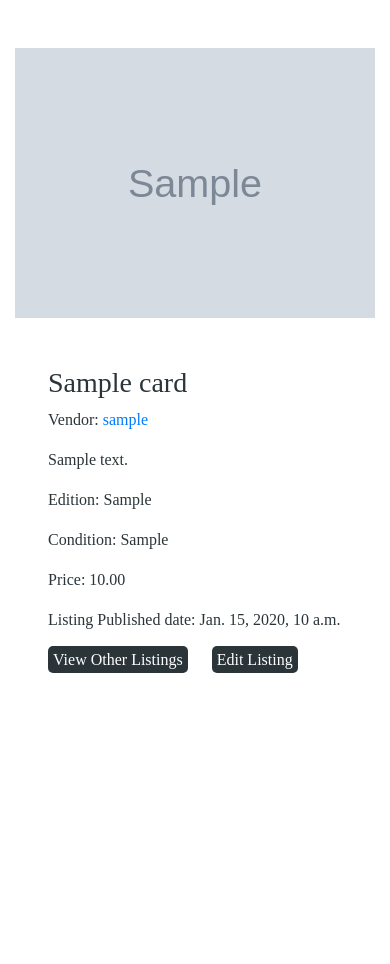
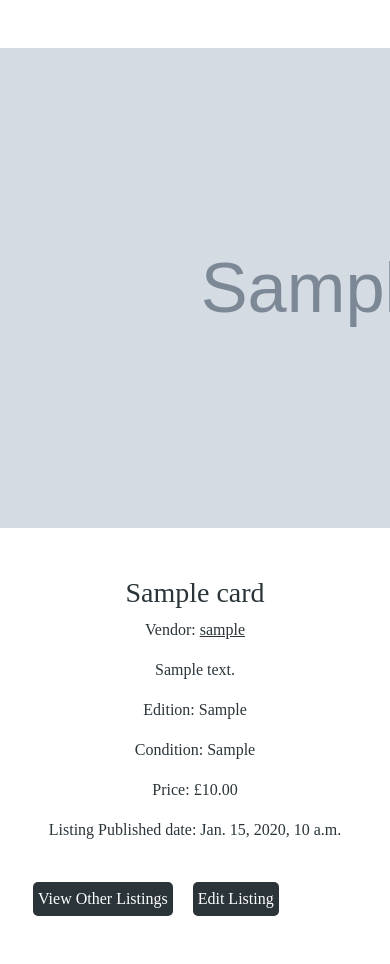
Before and after one commit to DanielJMaia/magic-market-project, a Django app: page /home/1/ in a window 390 px wide; the page is wider, and only the part inside the window is pictured. Shown: the part 56-1020 px from the top of that part. Before the commit the page ends 729 px from the top of that part, so only its background shows below. Run offline with Django 3.2, Linux system fonts and the light colour scheme; tables that the repository leaves empty hold one stand-in row (values such as "Sample post"); grey boxes marked "Sample" are stand-in pictures; some libraries are stand-ins or nearby versions.

Commit message:
added some custom css classes

```diff
--- a/cards/templates/cardinformation.html
+++ b/cards/templates/cardinformation.html
@@ -3,19 +3,21 @@
 <div class="container">
 	<div class="row pt-5">
 		{% if card.image %}
-		<img class="col-sm-12 col-md-8 card-page-image" id="{{card.id}}" src="/media/{{ card.image }}">
+		<img class="card-image margin-center" id="{{card.id}}" src="/media/{{ card.image }}">
         {% endif %}
-		<div class="col-sm-12 col-md-4 p-5 center-small">
+		<div class="col-sm-12 col-md-6 p-5 center-small">
 			<h3>{{ card.card_title }}</h3>
-			<p>Vendor: <a class="underline-link" href="{% url 'view_profile' card.user.id %}">{{ card.user.username }}</a></p>
+			<p>Vendor: <a class="underline-link"
+					href="{% url 'view_profile' card.user.id %}">{{ card.user.username }}</a></p>
 			<p>{{ card.card_description}}</p>
 			<p><span class="boldtext">Edition:</span> {{ card.card_edition }}</p>
 			<p><span class="boldtext">Condition:</span> {{ card.card_condition }}</p>
-			<p><span class="boldtext">Price:</span> {{ card.card_price }}</p>
+			<p><span class="boldtext">Price: </span>£{{ card.card_price }}</p>
 			<p><span class="boldtext">Listing Published date:</span> {{ card.listing_published_date }}
 			</p>
-			<a href="{% url 'get_cards' %}" class="button-effect">View Other Listings</a>
-			<a href="{% url 'edit_card' card.id %}" class="button-effect">Edit Listing</a>
+			<div class="row pt-4">
+				<a href="{% url 'get_cards' %}" class="button-effect nobreak">View Other Listings</a>
+				<a href="{% url 'edit_card' card.id %}" class="button-effect nobreak">Edit Listing</a>
 				{% if user.is_authenticated %}
 				<form method="post" action="{% url 'add_to_cart' card.id %}">
 					{% csrf_token %}
@@ -28,4 +30,5 @@
 			</div>
 		</div>
 	</div>
+</div>
 {% endblock %}
--- a/static/css/custom.css
+++ b/static/css/custom.css
@@ -30,6 +30,10 @@ a:hover{
     text-align: center;
 }
 
+.center-small{
+    text-align: center;
+}
+
 .margin-center{
     margin-right: auto !important;
     margin-left: auto !important;
@@ -41,6 +45,16 @@ a:hover{
 
 .nobreak {
   white-space: nowrap;
+}
+
+.underline-link{
+    text-decoration: underline;
+    color: #2a3439;
+}
+
+.underline-link:hover{
+    text-decoration: underline;
+    color: #423b95
 }
 
 /*End of Utility Classes*/
@@ -93,11 +107,16 @@ a:hover{
         display: none;
 }
 
-.card-image{
-    max-height: 270px;
+.card-minimalistic{
+    margin: auto;
+    text-align: center;
+    padding-top: 25px;
+    color: #2a3439;
 }
 
-
+.card-image{
+    height: 30rem;
+}
 
 .card-image-hidden{
     max-height: 270px;
@@ -125,6 +144,10 @@ a:hover{
     text-align: center;
 }
 
+.custom-controls{
+    bottom: 8rem!important;
+}
+
 /* MEDIA QUERIES */
 
 /* Custom, iPhone Retina */
@@ -150,6 +173,10 @@ a:hover{
     bottom: 5px;
     display: block;
     }
+
+    .center-small{
+        text-align: inherit;
+    }
 }
 
 /* Medium Devices, Desktops */
```
Also changed, not shown: cards/templates/home.html (+4 -4 lines). Lines whose indentation alone changed are shown as unchanged.
